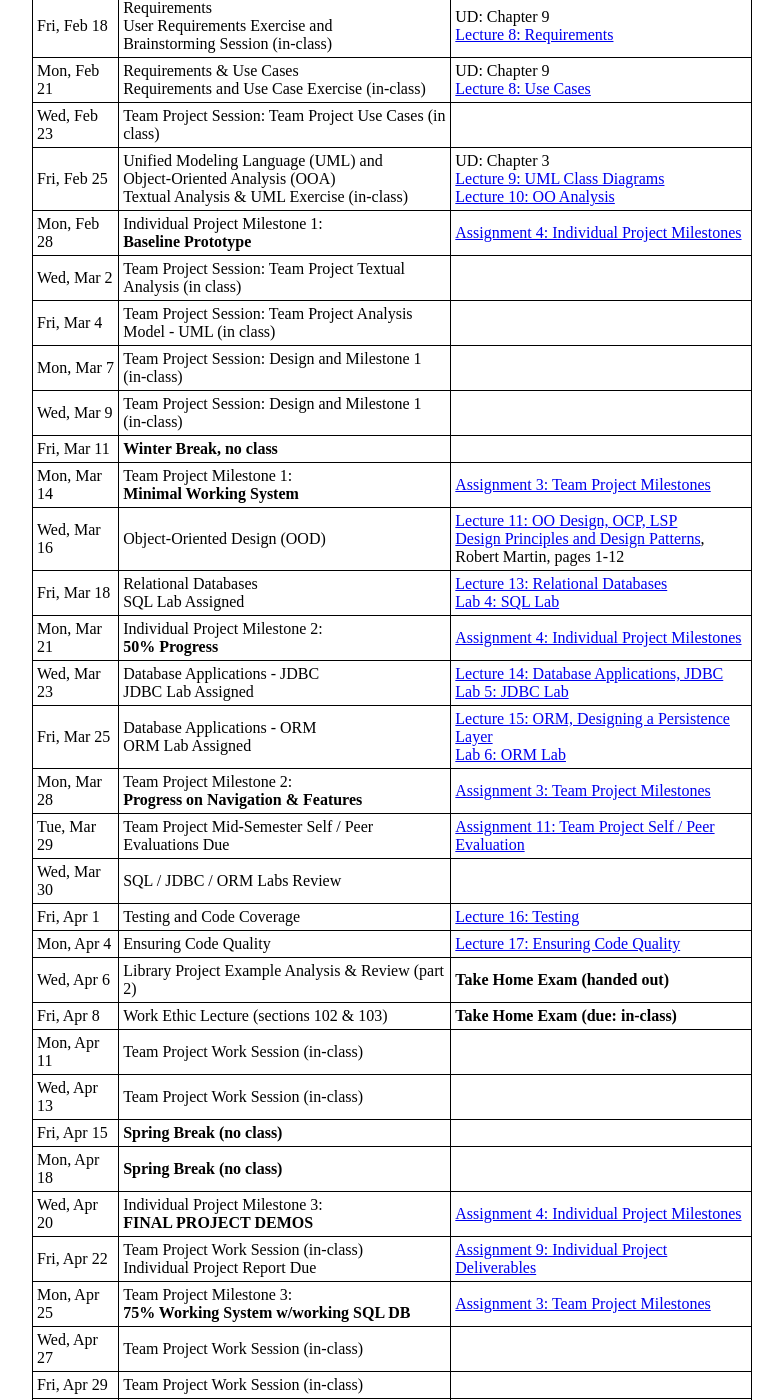
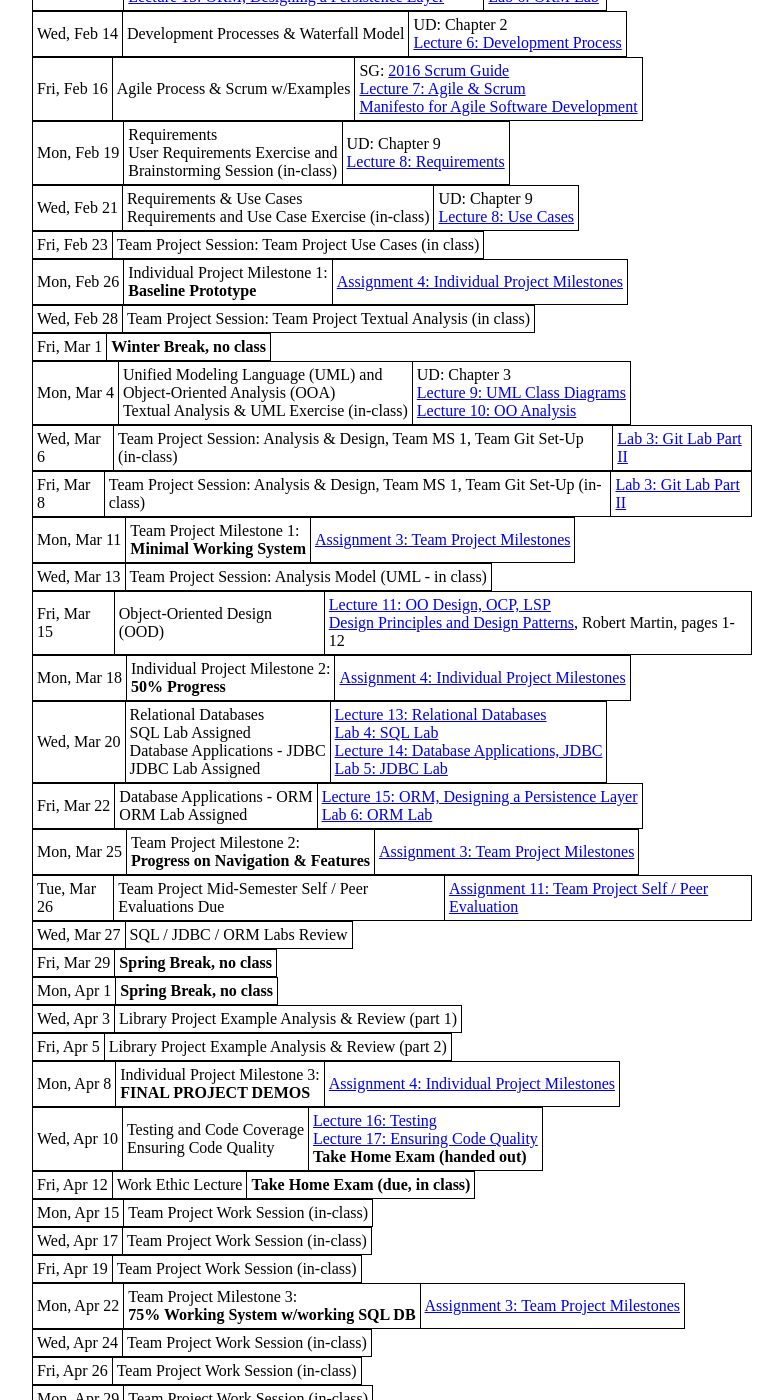
Before and after one commit to ycpcs/cs320-spring2024, a Jekyll site: the page built from schedule.md, in a window 1280 px wide and 1400 px high, scrolled down 639 px. Shown: the whole window, without its empty margins (248-1031 px from the left). Built offline with Jekyll 4.4.1, drawn with Linux system fonts in a browser that asks for light colours; some of the changed text lies outside the part shown.

Commit message:
updated scheudule

```diff
--- a/schedule.md
+++ b/schedule.md
@@ -12,57 +12,101 @@ This is the schedule for the course.  It may be updated from time to time.  Upda
 
 Day/Date      | Topic/Activity               | Reading
 ------------- | ---------------------------- | ----------------------------
-Fri, Jan 28   | Course Introduction | [Lecture 1: Course Overview, OOP](lectures/lecture01.html)
-Mon, Jan 31   | HTML (content) and CSS (styling) <br> HTML and CSS Lab Assigned | [Lecture 2: HTML and CSS](lectures/lecture02.html)<br> [Lab 1: HTML and CSS Lab](./labs/lab01.html)
-Wed, Feb 2    | Version Control (Git) | [Lecture 12: Git for Designers](https://web.archive.org/web/20150301060509/http://hoth.entp.com/output/git_for_designers.html)<br>  [Lab 3: Git Lab Part I](./labs/lab03.html)
-Fri, Feb 4    | Introduction to Web Applications <br> Lab 2 Assigned | [Lecture 4: Web Applications](lectures/lecture04.html) <br>  [Lab 2: Web Applications I](./labs/lab02.html)
-Mon, Feb 7    | Web Applications I <br> Lab 2a Assigned | [Lab 2a: Web Applications II](./labs/lab02a.html)
-Wed, Feb 9    | Web Applications II <br> Web Applications Labs Review |
-Fri, Feb 11   | Version Control: Git & eGit (in class) | [Lab 3: Git Lab Part II](./labs/lab03.html)
-Mon, Feb 14   | Development Processes & Waterfall Model | UD: Chapter 2 <br> [Lecture 6: Development Process](lectures/lecture06.html)
-Wed, Feb 16   | Agile Process & Scrum |  SG: [2016 Scrum Guide](lectures/lecture07/2016_Scrum_Guide_US.pdf) <br> [Lecture 7: Agile & Scrum](lectures/lecture07.html) <br> [Manifesto for Agile Software Development](https://www.sciencedirect.com/topics/computer-science/agile-manifesto)
-Fri, Feb 18   | Requirements<br>User Requirements Exercise and <br> Brainstorming Session (in-class) | UD: Chapter 9 <br>[Lecture 8: Requirements](lectures/lecture08.html)
-Mon, Feb 21   | Requirements & Use Cases<br>Requirements and Use Case Exercise (in-class) | UD: Chapter 9 <br> [Lecture 8: Use Cases](lectures/lecture08.html)
-Wed, Feb 23   | Team Project Session: Team Project Use Cases (in class) |
-Fri, Feb 25   | Unified Modeling Language (UML) and <br> Object-Oriented Analysis (OOA)<br>Textual Analysis & UML Exercise (in-class) | UD: Chapter 3 <br> [Lecture 9: UML Class Diagrams](lectures/lecture09.html) <br> [Lecture 10: OO Analysis](lectures/lecture10.html)
-Mon, Feb 28   | Individual Project Milestone 1:<br> **Baseline Prototype** | [Assignment 4: Individual Project Milestones](assign/assign04.html)
-Wed, Mar 2    | Team Project Session: Team Project Textual Analysis (in class) |
-Fri, Mar 4    | Team Project Session: Team Project Analysis Model - UML (in class) |
-Mon, Mar 7    | Team Project Session: Design and Milestone 1 (in-class) |
-Wed, Mar 9    | Team Project Session: Design and Milestone 1 (in-class) |
-Fri, Mar 11   | **Winter Break, no class**
-Mon, Mar 14   | Team Project Milestone 1:<br> **Minimal Working System** | [Assignment 3: Team Project Milestones](assign/assign03.html)
-Wed, Mar 16   | Object-Oriented Design (OOD) | [Lecture 11: OO Design, OCP, LSP](lectures/lecture11.html)<br> [Design Principles and Design Patterns](lectures/lecture11/Principles_and_Patterns.pdf), Robert Martin, pages 1-12
-Fri, Mar 18   | Relational Databases<br> SQL Lab Assigned | [Lecture 13: Relational Databases](lectures/lecture13.html)<br> [Lab 4: SQL Lab](./labs/lab04.html)
-Mon, Mar 21   | Individual Project Milestone 2:<br> **50% Progress** | [Assignment 4: Individual Project Milestones](assign/assign04.html)
-Wed, Mar 23   | Database Applications - JDBC<br> JDBC Lab Assigned | [Lecture 14: Database Applications, JDBC](lectures/lecture14.html)<br> [Lab 5: JDBC Lab](./labs/lab05.html)
-Fri, Mar 25   | Database Applications - ORM <br> ORM Lab Assigned | [Lecture 15: ORM, Designing a Persistence Layer](lectures/lecture15.html)<br> [Lab 6: ORM Lab](./labs/lab06.html)
-Mon, Mar 28   | Team Project Milestone 2:<br> **Progress on Navigation & Features** | [Assignment 3: Team Project Milestones](assign/assign03.html)<br>
-Tue, Mar 29   | Team Project Mid-Semester Self / Peer Evaluations Due | [Assignment 11: Team Project Self / Peer Evaluation](assign/assign11.html)
-Wed, Mar 30   | SQL / JDBC / ORM Labs Review |
-Fri, Apr 1    | Testing and Code Coverage | [Lecture 16: Testing](lectures/lecture16.html)
-Mon, Apr 4    | Ensuring Code Quality | [Lecture 17: Ensuring Code Quality](lectures/lecture17.html)
-Wed, Apr 6    | Library Project Example Analysis & Review (part 2) | **Take Home Exam (handed out)**
-Fri, Apr 8    | Work Ethic Lecture (sections 102 & 103) | **Take Home Exam (due: in-class)**
-Mon, Apr 11   | Team Project Work Session (in-class) |
-Wed, Apr 13   | Team Project Work Session (in-class) |
-Fri, Apr 15   | **Spring Break (no class)**
-Mon, Apr 18   | **Spring Break (no class)**
-Wed, Apr 20   | Individual Project Milestone 3:<br> **FINAL PROJECT DEMOS** | [Assignment 4: Individual Project Milestones](assign/assign04.html)
-Fri, Apr 22   | Team Project Work Session (in-class)<br>Individual Project Report Due | [Assignment 9: Individual Project Deliverables](assign/assign09.html)
-Mon, Apr 25   | Team Project Milestone 3:<br> **75% Working System w/working SQL DB** | [Assignment 3: Team Project Milestones](assign/assign03.html)
-Wed, Apr 27   | Team Project Work Session (in-class)
-Fri, Apr 29   | Team Project Work Session (in-class)
-Mon, May 2    | Team Project Work Session (in-class)
-Wed, May 4    | Team Project Work Session (in-class)
-Fri, May 6    | Team Project Work Session (last class session of semester)
-Sat, May 7    | Team Project Report Due | [Assignment 8: Team Project Deliverables](assign/assign08.html)
-Sun, May 8    | Team Project Reflection Due<br>Team Project Final Self / Peer Evaluations Due | [Assignment 10: Team Project Reflection](assign/assign10.html)<br> [Assignment 11: Team Project Self / Peer Evaluation](assign/assign11.html)
-Mon, May 9    | **TEAM PROJECT FINAL PRESENTATIONS (Section 101)**<br>Section 101: 8:00am to 10:00am (during Final Exam Period) | [Assignment 8: Team Project Deliverables](assign/assign08.html)
-Mon, May 9    | **TEAM PROJECT FINAL PRESENTATIONS (Section 103)**<br>Section 103: 3:00pm to 5:00pm (during Final Exam Period) | [Assignment 8: Team Project Deliverables](assign/assign08.html)
-Wed, May 11   | **TEAM PROJECT FINAL PRESENTATIONS (Section 102)**<br>Section 102: 10:15am to 12:15pm (during Final Exam Period) | [Assignment 8: Team Project Deliverables](assign/assign08.html)
+Fri, Jan 26   | Course Introduction <br> **Prep Exam Assigned** | [Lecture 1: Course Overview](lectures/lecture01.html)
+
+Mon, Jan 29   | Course Introduction <br> **Prep Exam Due (Marmoset)** | [Lecture 1: Course Overview, OOP, Agile](lectures/lecture01.html)<br>[Lab 0: Using ChatGPT](./labs/lab00.html)
+
+Wed, Jan 31   | HTML (content) and CSS (styling) using ChatGPT <br> HTML and CSS Lab Assigned | [Lecture 2: HTML and CSS](lectures/lecture02.html)<br> [Lab 1: [Lab 1: HTML and CSS Lab](./labs/lab01.html)
+
+Fri, Feb 2    | Version Control (Git) | [Lecture 12: Git for Designers](https://web.archive.org/web/20150301060509/http://hoth.entp.com/output/git_for_designers.html)<br>  [Lab 3: Git Lab Part I](./labs/lab03.html)
+
+Mon, Feb 5    | Introduction to Web Applications <br> Lab 2 Assigned | [Lecture 4: Web Applications](lectures/lecture04.html) <br>  [Lab 2: Web Applications I](./labs/lab02.html)
+
+Wed, Feb 7    | Web Applications I <br> Lab 2a Assigned | [Lab 2a: Web Applications II](./labs/lab02a.html)
+
+Fri, Feb 9    | Web Applications II <br> Web Applications Lab Review |
+
+Mon, Feb 12   | Intro to Relational Databases, SQL, JDBC, ORM Labs<br>[Lecture 13: Relational Databases](lectures/lecture13.html)<br>[Lecture 14: Database Applications, JDBC](lectures/lecture14.html) <br> [Lecture 15: ORM, Designing a Persistence Layer](lectures/lecture15.html) | <br> [Lab 4: SQL Lab](./labs/lab04.html) <br> [Lab 5: JDBC Lab](./labs/lab05.html) <br> [Lab 6: ORM Lab](./labs/lab06.html)
+
+Wed, Feb 14   | Development Processes & Waterfall Model | UD: Chapter 2 <br> [Lecture 6: Development Process](lectures/lecture06.html)
+
+Fri, Feb 16   | Agile Process & Scrum w/Examples |  SG: [2016 Scrum Guide](lectures/lecture07/2016_Scrum_Guide_US.pdf) <br> [Lecture 7: Agile & Scrum](lectures/lecture07.html) <br> [Manifesto for Agile Software Development](https://www.sciencedirect.com/topics/computer-science/agile-manifesto)
+
+Mon, Feb 19   | Requirements<br>User Requirements Exercise and <br> Brainstorming Session (in-class) | UD: Chapter 9 <br>[Lecture 8: Requirements](lectures/lecture08.html)
+
+Wed, Feb 21   | Requirements & Use Cases<br>Requirements and Use Case Exercise (in-class) | UD: Chapter 9 <br> [Lecture 8: Use Cases](lectures/lecture08.html)
+
+Fri, Feb 23   | Team Project Session: Team Project Use Cases (in class) |
+
+Mon, Feb 26   | Individual Project Milestone 1:<br> **Baseline Prototype** | [Assignment 4: Individual Project Milestones](assign/assign04.html)
+
+Wed, Feb 28   | Team Project Session: Team Project Textual Analysis (in class) |
+
+Fri, Mar 1    | **Winter Break, no class**
+
+Mon, Mar 4    | Unified Modeling Language (UML) and <br> Object-Oriented Analysis (OOA)<br>Textual Analysis & UML Exercise (in-class) | UD: Chapter 3 <br> [Lecture 9: UML Class Diagrams](lectures/lecture09.html) <br> [Lecture 10: OO Analysis](lectures/lecture10.html)
+
+Wed, Mar 6    | Team Project Session: Analysis & Design, Team MS 1, Team Git Set-Up (in-class)    | [Lab 3: Git Lab Part II](./labs/lab03.html)
+
+Fri, Mar 8    | Team Project Session: Analysis & Design, Team MS 1, Team Git Set-Up (in-class)    |  [Lab 3: Git Lab Part II](./labs/lab03.html)
+
+Mon, Mar 11   | Team Project Milestone 1:<br> **Minimal Working System** | [Assignment 3: Team Project Milestones](assign/assign03.html)
+
+Wed, Mar 13   | Team Project Session: Analysis Model (UML - in class) |
+
+Fri, Mar 15   | Object-Oriented Design (OOD) | [Lecture 11: OO Design, OCP, LSP](lectures/lecture11.html)<br> [Design Principles and Design Patterns](lectures/lecture11/Principles_and_Patterns.pdf), Robert Martin, pages 1-12
+
+Mon, Mar 18   | Individual Project Milestone 2:<br> **50% Progress** | [Assignment 4: Individual Project Milestones](assign/assign04.html)
+
+Wed, Mar 20   | Relational Databases <br> SQL Lab Assigned <br> Database Applications - JDBC <br> JDBC Lab Assigned | [Lecture 13: Relational Databases](lectures/lecture13.html) <br> [Lab 4: SQL Lab](./labs/lab04.html) <br> [Lecture 14: Database Applications, JDBC](lectures/lecture14.html) <br> [Lab 5: JDBC Lab](./labs/lab05.html)
+
+Fri, Mar 22   | Database Applications - ORM <br> ORM Lab Assigned | [Lecture 15: ORM, Designing a Persistence Layer](lectures/lecture15.html)<br> [Lab 6: ORM Lab](./labs/lab06.html)
+
+Mon, Mar 25   | Team Project Milestone 2:<br> **Progress on Navigation & Features** | [Assignment 3: Team Project Milestones](assign/assign03.html)<br>
+
+Tue, Mar 26   | Team Project Mid-Semester Self / Peer Evaluations Due | [Assignment 11: Team Project Self / Peer Evaluation](assign/assign11.html)
+
+Wed, Mar 27   | SQL / JDBC / ORM Labs Review |
+
+Fri, Mar 29   | **Spring Break, no class**
+
+Mon, Apr 1    | **Spring Break, no class**
+
+Wed, Apr 3    | Library Project Example Analysis & Review (part 1) |
+
+Fri, Apr 5    | Library Project Example Analysis & Review (part 2) |
+
+Mon, Apr 8    | Individual Project Milestone 3:<br> **FINAL PROJECT DEMOS** | [Assignment 4: Individual Project Milestones](assign/assign04.html)
+
+Wed, Apr 10   | Testing and Code Coverage <br> Ensuring Code Quality | [Lecture 16: Testing](lectures/lecture16.html) <br> [Lecture 17: Ensuring Code Quality](lectures/lecture17.html) <br> **Take Home Exam (handed out)**
+
+Fri, Apr 12   | Work Ethic Lecture | **Take Home Exam (due, in class)**
+
+Mon, Apr 15   | Team Project Work Session (in-class) |
+
+Wed, Apr 17   | Team Project Work Session (in-class) |
+
+Fri, Apr 19   | Team Project Work Session (in-class) |
+
+Mon, Apr 22   | Team Project Milestone 3:<br> **75% Working System w/working SQL DB** | [Assignment 3: Team Project Milestones](assign/assign03.html)
+
+Wed, Apr 24   | Team Project Work Session (in-class) |
+
+Fri, Apr 26   | Team Project Work Session (in-class) |
+
+Mon, Apr 29   | Team Project Work Session (in-class) |
+
+Wed, May 1    | Team Project Work Session (in-class) |
+
+Fri, May 3    | Team Project Work Session (in-class, last class session of semester) |
+
+Sat, May 4    | Team Project Report Due | [Assignment 8: Team Project Deliverables](assign/assign08.html)
+
+Sun, May 5   | Team Project Reflection Due<br>Team Project Final Self / Peer Evaluations Due | [Assignment 10: Team Project Reflection](assign/assign10.html)<br> [Assignment 11: Team Project Self / Peer Evaluation](assign/assign11.html)
+
+Mon, May 6    | **TEAM PROJECT FINAL PRESENTATIONS (Section 101)**<br>Section 101: 10:15am to 12:15pm (during Final Exam Period) | [Assignment 8: Team Project Deliverables](assign/assign08.html)
+
+Wed, May 8    | **TEAM PROJECT FINAL PRESENTATIONS (Section 102)**<br>Section 102: 12:45pm to 2:45pm (during Final Exam Period) | [Assignment 8: Team Project Deliverables](assign/assign08.html)
 
 <!-- Commenting out rest of schedule until it's needed - and the dates will change, anyway
-Mon, Mar 7    | Testing and Code Coverage | [Lecture 16: Testing](lectures/lecture16.html)
-Wed, Mar 9    | Ensuring Code Quality | [Lecture 17: Ensuring Code Quality](lectures/lecture17.html)
 -->
```
